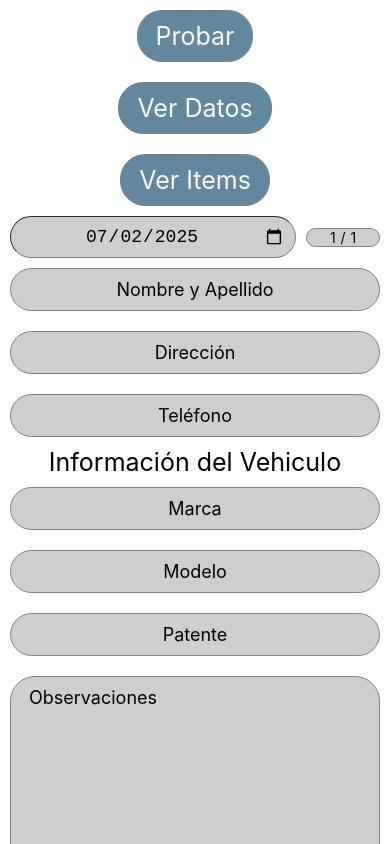
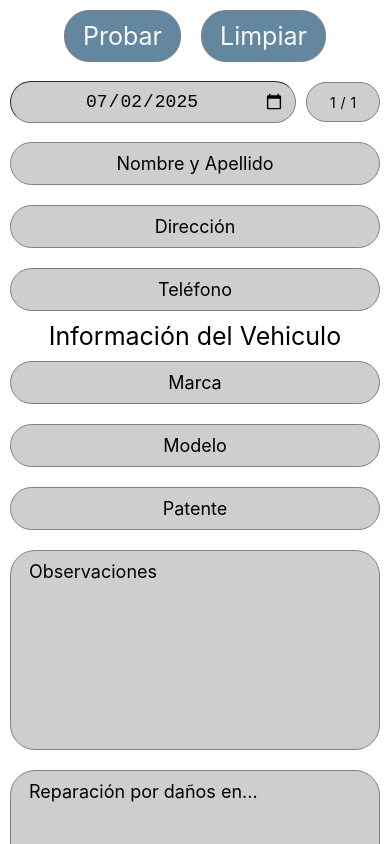
Before and after one commit to Tressand/edu-helper, a React Native app: screen / in a window 390 px wide. Built offline with nearby package versions, Linux system fonts and the light colour scheme.

Commit message:
Third Build, corrections and polish

```diff
--- a/components/Form.tsx
+++ b/components/Form.tsx
@@ -3,7 +3,7 @@ import { Text, View, ScrollView, TouchableOpacity, TextInput, Image, Platform, S
 import DateTimePicker from '@react-native-community/datetimepicker'
 import global_styles from '../styles/global_styles';
 import createBudgetDocument from '../utils/pdfHandler';
-import { parsePhoneNumber, parsePrice, parseLicensePlate, logFormData, logItemList, priceToNumber, parsePercentage, percentageToNumber, parseNumber } from '../utils/parsers';
+import { parsePhoneNumber, parsePrice, parseLicensePlate, priceToNumber, parsePercentage, percentageToNumber, parseNumber } from '../utils/parsers';
 
 type FormDataObject = {
   name:string,
@@ -74,9 +74,7 @@ const mockData = {
   }
 }
 
-export default function Form() {
-  const [ids, setIds]: [[...number[]], setState<[...number[]]>] = useState([1,2,3,4])
-  const [formData, setFormData]: [FormDataObject, setState<FormDataObject>] = useState({
+const initialFormData : FormDataObject = {
   name: '',
   address: '',
   number: 0,
@@ -92,19 +90,25 @@ export default function Form() {
   date: new Date(),
   page:'1',
   total_pages:'1'
-  })
+}
+
+const emptyCostObject = {
+  units: '',
+  perUnit: '',
+  percentage: '',
+}
+
+export default function Form() {
+  const [ids, setIds]: [[...number[]], setState<[...number[]]>] = useState([1,2,3,4])
+  const [formData, setFormData]: [FormDataObject, setState<FormDataObject>] = useState(initialFormData)
   const [showDatePicker, setShowDatePicker]: [boolean, setState<boolean>] = useState(false)
   const [itemList, setItemList]: [ItemList, setState<ItemList>] = useState({})
   const [workCostObject, setWorkCostObject]: [CostObject, setState<CostObject>] = useState({
-    units: '',
-    perUnit: '',
-    percentage: '',
+    ...emptyCostObject,
     setTotal: (baseFormData, value: string) => {return {...baseFormData, workCost: value}}
   })
   const [paintCostObject, setPaintCostObject]: [CostObject, setState<CostObject>] = useState({
-    units: '',
-    perUnit: '',
-    percentage: '',
+    ...emptyCostObject,
     setTotal: (baseFormData, value: string) => {return {...baseFormData, paintCost: value}}
   })
   const setCostObjectValue = (object: CostObject, setter: setState<CostObject>, key:string, value:string) => {
@@ -201,6 +205,7 @@ export default function Form() {
         style={global_styles.scroll_container}
         showsVerticalScrollIndicator={false}
       >
+        <View style={{flexDirection:'row', gap:20, justifyContent:'center', alignItems:'center'}}>
           <TouchableOpacity
             style={[global_styles.input_box, global_styles.button,{width:'auto', alignSelf:'center'}]}
             onPress={() => {
@@ -215,16 +220,22 @@ export default function Form() {
           >
             <Text style={[global_styles.title, {color: '#FAFAFA'}]}>Probar</Text>
           </TouchableOpacity>
-        <TouchableOpacity style={[global_styles.input_box, global_styles.button,{width:'auto', alignSelf:'center'}]} onPress={() => logFormData(formData)}>
-          <Text style={[global_styles.title, {color: '#FAFAFA'}]}>Ver Datos</Text>
+          <TouchableOpacity
+            style={[global_styles.input_box, global_styles.button,{width:'auto', alignSelf:'center'}]}
+            onPress={() => {
+              setFormData(initialFormData)
+              setItemList({})
+              setWorkCostObject({...emptyCostObject, setTotal:workCostObject.setTotal})
+              setPaintCostObject({...emptyCostObject, setTotal:paintCostObject.setTotal})
+            }}
+          >
+            <Text style={[global_styles.title, {color: '#FAFAFA'}]}>Limpiar</Text>
           </TouchableOpacity>
-        <TouchableOpacity style={[global_styles.input_box, global_styles.button,{width:'auto', alignSelf:'center'}]} onPress={() => logItemList(ids, itemList)}>
-          <Text style={[global_styles.title, {color: '#FAFAFA'}]}>Ver Items</Text>
-        </TouchableOpacity>
+        </View>
         <View style={{width:'100%',flexDirection:'row', gap:10, alignItems:'center', justifyContent:'center'}}>
           { Platform.OS != 'web' ?
             (
-              <TouchableOpacity style={[global_styles.input_box, {width:'70%'}]} onPress={() => setShowDatePicker(true)} >
+              <TouchableOpacity style={[global_styles.input_box, {width:'40%'}]} onPress={() => setShowDatePicker(true)} >
                 <Text style = {{textAlign: 'center', fontSize: 18}}> {formData.date.toLocaleDateString()} </Text>
                 { showDatePicker && (
                   <DateTimePicker
@@ -249,7 +260,7 @@ export default function Form() {
               />
             )
           }
-          <View style={[global_styles.input_box, {height:'auto', width:'20%',flexDirection:'row', alignItems:'center', paddingVertical:0}]}>
+          <View style={[global_styles.input_box, {height:40, width:'20%',flexDirection:'row', alignItems:'center', paddingVertical:0}]}>
             <TextInput
               value = {formData.page}
               keyboardType='number-pad'
```
Lines whose indentation alone changed are shown as unchanged.
